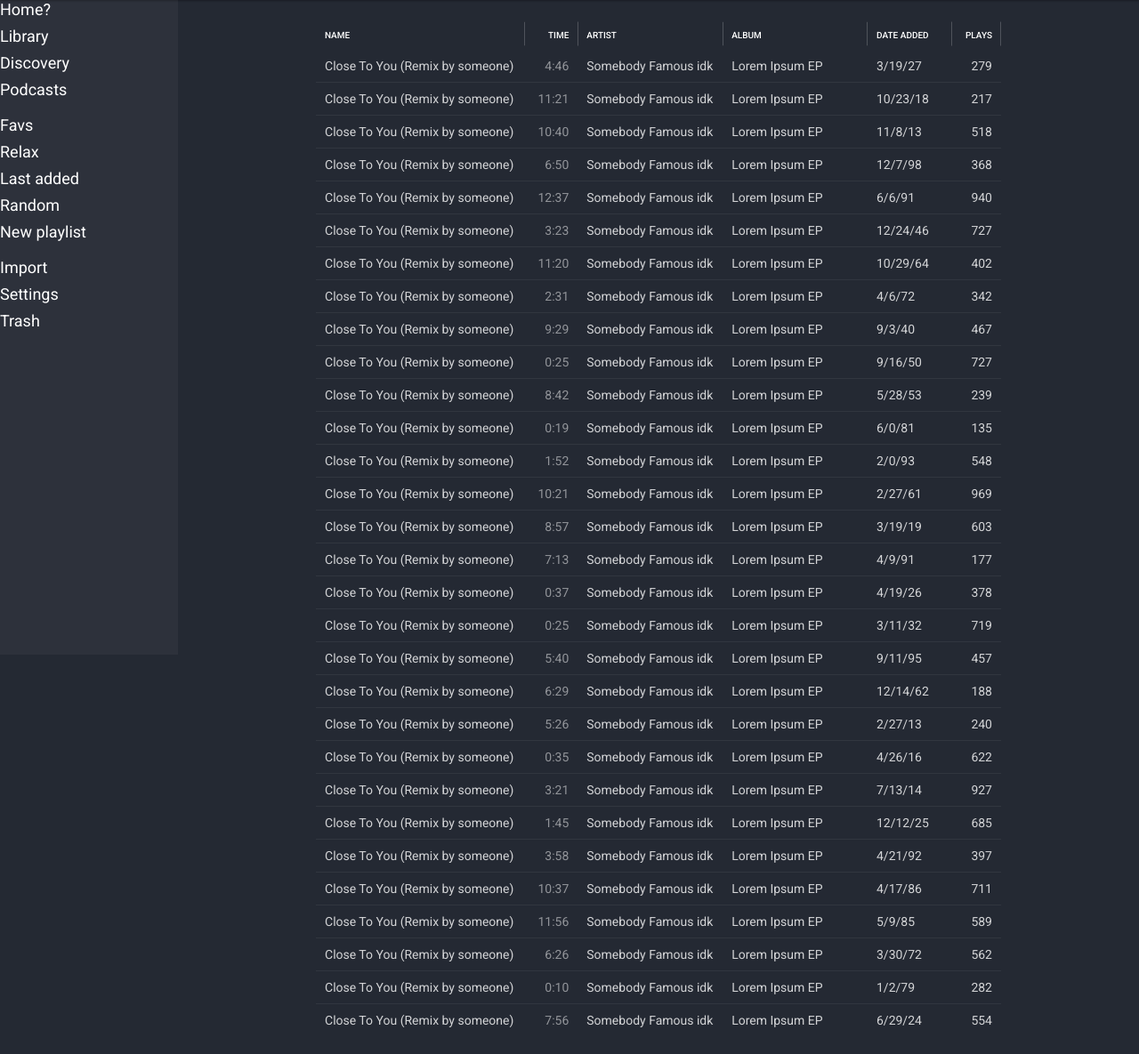
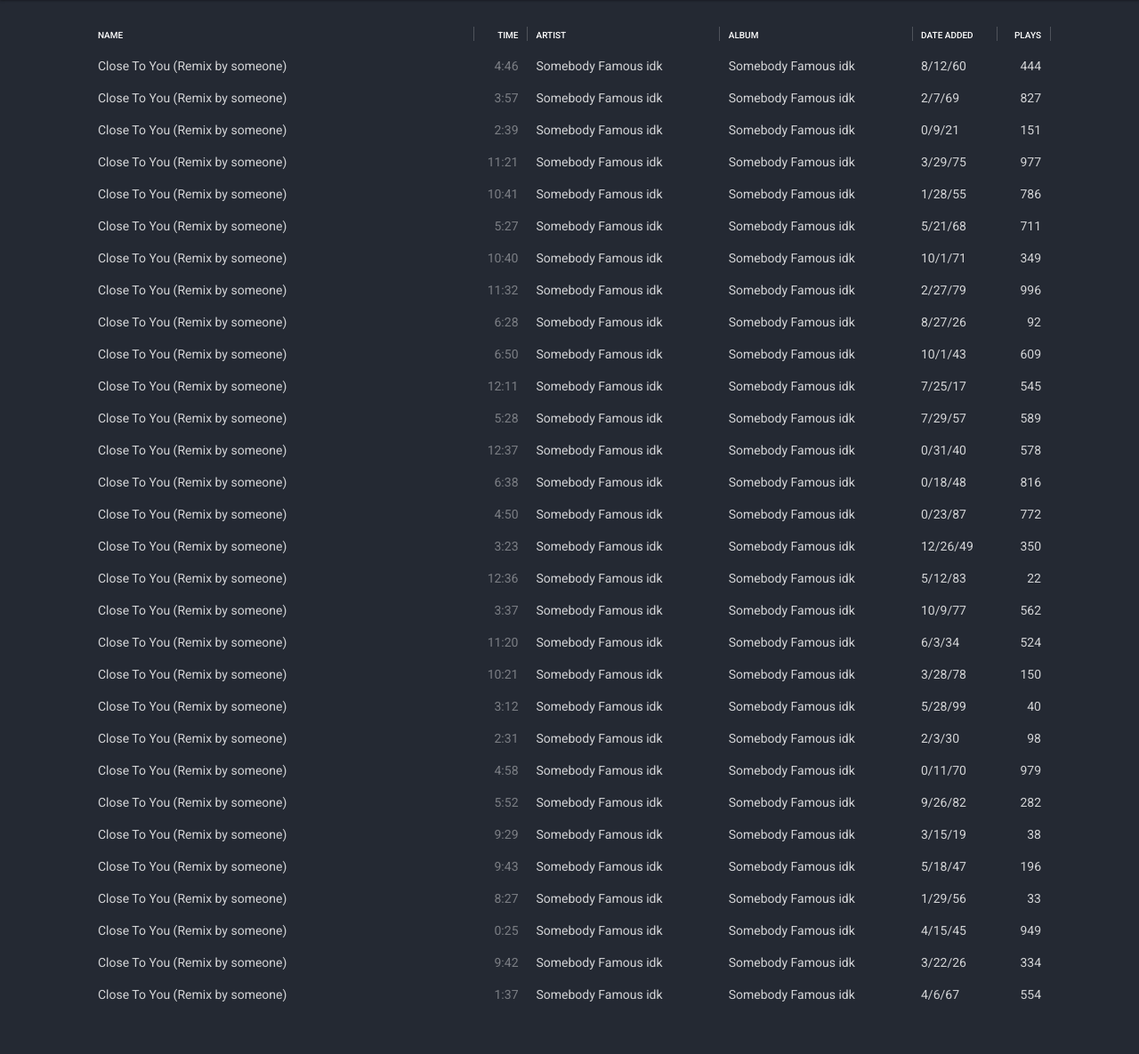
Before and after one commit to probablykasper/ferrum, a PHP site: template pages/music/index.php in a window 1280 px wide. Shown: the part 64-1249 px from the top of the page at 89% size. After the commit the page ends 1190 px from the top, so only its background shows below. Run offline with PHP 8.4, Linux system fonts and the light colour scheme; the template is opened without the code that fills it, so the values that code supplies are empty; some libraries are stand-ins or nearby versions.

Commit message:
Rewritten music table in flex, col resize is WIP

```diff
--- a/css/global.css
+++ b/css/global.css
@@ -54,9 +54,35 @@ aside.sidebar div.spacer { height: 10px; }
 
 main.songs-page { position: absolute; width: calc(100% - 200px); left: 200px; transition: width 0.15s cubic-bezier(0.4, 0, 0.2, 1), left 0.15s cubic-bezier(0.4, 0, 0.2, 1); }
 
+div.music-table { display: flex; justify-content: center; font-size: 14px; color: rgba(255, 255, 255, 0.8); margin: 20px auto; width: calc(100% - 200px); }
+
+div.music-table div.col { min-width: 0px; color: rgba(255, 255, 255, 0.8); }
+
+div.music-table div.col.flexible-width { width: 0px; }
+
+div.music-table div.col.name { text-align: left; flex-grow: 0.5; }
+
+div.music-table div.col.time { text-align: right; width: 60px; }
+
+div.music-table div.col.artist { text-align: left; flex-grow: 0.25; }
+
+div.music-table div.col.album { text-align: left; flex-grow: 0.25; }
+
+div.music-table div.col.date-added { text-align: left; width: 95px; }
+
+div.music-table div.col.plays { text-align: right; width: 60px; }
+
+div.music-table div.col div.cell:first-child { font-weight: 500; font-variant-caps: all-small-caps; color: #FFFFFF; position: relative; overflow: visible; }
+
+div.music-table div.col div.cell:first-child .col-resizer { width: 8px; height: 16px; position: absolute; right: 0px; top: 50%; cursor: col-resize; transform: translate(50%, -50%); z-index: 5; }
+
+div.music-table div.col div.cell:first-child .col-resizer div.line { width: 1px; height: 100%; background-color: rgba(255, 255, 255, 0.2); margin: auto; pointer-events: none; }
+
+div.music-table div.col div.cell { white-space: nowrap; overflow: hidden; text-overflow: ellipsis; padding: 10px; }
+
+div.music-table div.col div.cell.time:nth-child(n+2) { color: rgba(255, 255, 255, 0.4); }
+
 table.songs { border-spacing: 0px; font-size: 14px; margin: 20px auto; }
-
-table.songs tbody { margin: 20px auto; }
 
 table.songs tr.head { color: #FFFFFF; font-variant-caps: all-small-caps; }
 
--- a/css/global.sass
+++ b/css/global.sass
@@ -106,12 +106,86 @@ main.songs-page
     width: calc(100% - 200px)
     left: 200px
     transition: width $transition, left $transition
+div.music-table
+    display: flex
+    justify-content: center
+    font-size: 14px
+    color: rgba(#FFFFFF, 0.8)
+    margin: 20px auto
+    width: calc(100% - 200px)
+    div.col
+        min-width: 0px
+        color: rgba(#FFFFFF, 0.8)
+        &.flexible-width
+            width: 0px
+
+        &.name
+            text-align: left
+            flex-grow: 0.5
+        &.time
+            text-align: right
+            width: 60px
+        &.artist
+            text-align: left
+            flex-grow: 0.25
+        &.album
+            text-align: left
+            flex-grow: 0.25
+        &.date-added
+            text-align: left
+            width: 95px
+        &.plays
+            text-align: right
+            width: 60px
+
+        div.cell:first-child
+            font-weight: 500
+            font-variant-caps: all-small-caps
+            color: #FFFFFF
+            position: relative
+            overflow: visible
+            .col-resizer
+                width: 8px
+                height: 16px
+                position: absolute
+                right: 0px
+                top: 50%
+                cursor: col-resize
+                transform: translate(50%, -50%)
+                z-index: 5
+                div.line
+                    width: 1px
+                    height: 100%
+                    background-color: rgba(#FFFFFF, 0.2)
+                    margin: auto
+                    pointer-events: none
+            // .col-resizer
+            //     width: 8px
+            //     height: 75%
+            //     position: absolute
+            //     top: 50%
+            //     right: 0px
+            //     transform: translate(50%, -50%)
+            //     cursor: col-resize
+            //     z-index: 10
+            //     div
+            //         width: 1px
+            //         height: 100%
+            //         background-color: rgba(#FFFFFF, 0.2)
+            //         margin: auto
+            //         top: 50%
+            //         pointer-events: none
+        div.cell
+            white-space: nowrap
+            overflow: hidden
+            text-overflow: ellipsis
+            padding: 10px
+            &.time:nth-child(n+2)
+                color: rgba(#FFFFFF, 0.4)
 table.songs
     border-spacing: 0px
     font-size: 14px
     margin: 20px auto
-    tbody
-        margin: 20px auto
     tr.head
         color: #FFFFFF
         font-variant-caps: all-small-caps
--- a/js/music/index.js
+++ b/js/music/index.js
@@ -1,116 +1,107 @@
-var sidebarWidth = 200;
-var sidebarVisible = true;
+var userPref = {
+    sidebar: {
+        visible: false,
+        width: 200
+    },
+    tableCols: {
+        name: {
+            visible: true,
+            widthType: "flexible",
+            widthPerc: 50,
+            widthPx: 300
+        },
+        time: {
+            visible: true,
+            widthType: "fixedOnly",
+            widthPx: 60
+        },
+        artist: {
+            visible: true,
+            widthType: "flexible",
+            widthPerc: 25,
+            widthPx: 150
+        },
+        album: {
+            visible: true,
+            widthType: "flexible",
+            widthPerc: 25,
+            widthPx: 150
+        },
+        dateAdded: {
+            visible: true,
+            widthTypeChangable: true,
+            widthType: "fixedOnly",
+            widthPerc: 50,
+            widthPx: 95
+        },
+        plays: {
+            visible: true,
+            widthType: "fixed",
+            widthPx: 60
+        },
+    }
+}
+
+function updateUserPref(pref, value) {
+    userPref[pref] = value;
+}
+
+// SIDEBAR
+    var sidebarWidth = userPref.sidebar.width;
+    var sidebarVisible = userPref.sidebar.visible;
     var sidebar = document.querySelector("aside.sidebar");
     var main = document.querySelector("main.songs-page");
     var sidebarToggle = document.querySelector("div.sidebar-toggle");
+    if (!sidebarVisible) hideSidebar(); // setup
     sidebarToggle.addEventListener("click", function() {
         toggleSidebar();
-})
+    });
     function toggleSidebar() {
-    if (sidebarVisible) {
-        sidebar.style.transform = "translateX(-"+sidebarWidth+"px)";
-        main.style.width = "100%";
-        main.style.left = "0px";
-        sidebarVisible = false;
-    } else {
+        if (sidebarVisible) hideSidebar();
+        else showSidebar();
+    }
+    function showSidebar() {
         sidebar.style.transform = "translateX(0px)";
         main.style.width = "calc(100% - "+sidebarWidth+"px)";
         main.style.left = sidebarWidth+"px";
         sidebarVisible = true;
     }
-    resizeTableContinously();
-    function resizeTableContinously() {
-        requestAnimationFrame(resizeTableContinously);
-        resizeTable();
-    }
+    function hideSidebar() {
+        sidebar.style.transform = "translateX(-"+sidebarWidth+"px)";
+        main.style.width = "100%";
+        main.style.left = "0px";
+        sidebarVisible = false;
     }
 
-var colCount = document.querySelectorAll("tr.head td").length;
-var colResizer = document.querySelectorAll(".col-resizer");
-var mouseDown, mouseStartPosX, mousePosX, mousePosOldX, colClass, oldWidth, div;
+// COL RESIZE
+    var tableMargin = 200;
+
+    var colCount = document.querySelectorAll(".music-table .col").length;
+    var colResizer = document.querySelectorAll(".music-table .col-resizer");
+    var mouseDown, mouseStartPosX, oldWidth, mousePosX, mousePosOldX;
     for (var i = 0; i < colCount; i++) {
         colResizer[i].addEventListener("mousedown", function(e) {
             e.preventDefault();
             mouseDown = true;
-        mouseStartPosX = e.clientX;
-        colClass = e.target.parentElement.classList[0];
-        div = e.target.parentElement.children[0];
-        oldWidth = e.target.parentElement.children[0].clientWidth;
             mousePosX = e.clientX;
+            mousePosStartX = mousePosX;
+            currentCol = e.target.parentElement.parentElement;
+            oldWidth = currentCol.clientWidth;
         });
     }
     document.addEventListener("mousemove", function(e) {
-    mousePosOldX = mousePosX;
         mousePosX = e.clientX;
         if (mouseDown) {
-        var newWidth = oldWidth + (e.clientX - mouseStartPosX)*2;
-        // calculate a theoretical new window width using the new width
-        otherCols = document.querySelectorAll("tr.head td:not(."+colClass+")");
-        otherColsWidth = 0;
-        for (var i = 0; i < otherCols.length; i++) {
-            otherColsWidth += otherCols[i].clientWidth;
-        }
-        if (newWidth + otherColsWidth + 40 > window.innerWidth - sidebarWidth*sidebarVisible) {
-            newWidth = window.innerWidth - 40 - otherColsWidth - sidebarWidth*sidebarVisible;
-        }
-        if (getTableMargin() > 10) {
-            setColWidth(colClass, newWidth);
-        } else {
-            // setColWidth(colClass, newWidth);
-        }
+            widthDifference = mousePosX*2 - mousePosStartX*2;
+            var newWidth = oldWidth + widthDifference; // *2 because it's middle centered
+            currentCol.style.width = newWidth+"px";
+            newTableMargin = tableMargin - widthDifference;
+            console.log(`${newTableMargin} = ${tableMargin} - ${widthDifference}`);
+            document.querySelector(".music-table").style.width = "calc(100% - "+newTableMargin+"px)"
         }
     });
-document.addEventListener("mouseup", function() {
+    document.addEventListener("mouseup", function(e) {
         if (mouseDown) {
             mouseDown = false;
         }
     });
-
-var tableMargin = getTableMargin();
-function getTableMargin() {
-    tableMargin = window.innerWidth - document.querySelector("tbody").clientWidth;
-    return tableMargin;
-}
-function getFlexibleDivsWidth() {
-    var flexibleDivs = document.querySelectorAll("tr.head td.flexible-width > div:first-child");
-    flexibleDivsWidth = 0;
-    for (var i = 0; i < flexibleDivs.length; i++) {
-        flexibleDivsWidth += flexibleDivs[i].clientWidth;
-    }
-    return flexibleDivsWidth;
-}
-function getAvailWidth() {
-    var fixedDivs = document.querySelectorAll("tr.head td.fixed-width");
-    fixedDivsWidth = 0;
-    for (var i = 0; i < fixedDivs.length; i++) {
-        fixedDivsWidth += fixedDivs[i].clientWidth;
-    }
-    var flexibleDivs = document.querySelectorAll("tr.head td.flexible-width");
-    return main.clientWidth - fixedDivsWidth - flexibleDivs.length*20 - tableMargin;
-}
-function setColWidth(theClass, width) {
-    var colArray = document.querySelectorAll("td."+theClass+" > div:first-child");
-    if      (theClass == "name"       && width < 100) width = 100;
-    else if (theClass == "time"       && width < 40)  width = 40;
-    else if (theClass == "artist"     && width < 100) width = 100;
-    else if (theClass == "album"      && width < 100) width = 100;
-    else if (theClass == "date-added" && width < 75)  width = 75;
-    else if (theClass == "plays"      && width < 35)  width = 35;
-    for (var i = 0; i < colArray.length; i++) {
-        colArray[i].style.width = width+"px";
-    }
-}
-function resizeTable(skipTransition) {
-    var flexibleDivs = document.querySelectorAll("tr.head td.flexible-width > div:first-child");
-    var flexibleDivsWidth = getFlexibleDivsWidth();
-    for (var i = 0; i < flexibleDivs.length; i++) {
-        var perc = flexibleDivs[i].clientWidth / flexibleDivsWidth;
-        var newWidth = perc * getAvailWidth();
-        var currentClass = flexibleDivs[i].parentElement.classList[0];
-        setColWidth(currentClass, newWidth);
-    }
-}
-resizeTable();
-window.addEventListener("resize", function() {
-    resizeTable();
-});
--- a/pages/music/index.php
+++ b/pages/music/index.php
@@ -6,7 +6,6 @@
 		<link rel="stylesheet" type="text/css" href="/css/global.css?r=<?=rand(0,999)?>">
 		<link rel="stylesheet" type="text/css" href="/css/music/index.css?r=<?=rand(0,999)?>">
 	</head>
-
 	<body>
         <header class="app-bar">
             <div class="app-bar-button sidebar-toggle ferrum-highlight"></div>
@@ -30,64 +29,66 @@
             <div class="item settings">Trash</div>
         </aside>
         <main class="songs-page home-page">
-            <table class="songs">
-                <tbody>
-                    <tr class="head">
-                        <td class="name flexible-width">
-                            <div>Name</div>
-                            <div class="md width-perc"></div>
+            <div class="music-table">
+                <? $count = 30 ?>
+                <div class="col name flexible-width">
+                    <div class="cell name">
+                        Name
+                        <div class="col-resizer"><div class="line"></div></div>
+                    </div>
+                    <? for ($i = 0; $i < $count; $i++) { ?>
+                        <div class="cell name">Close To You (Remix by someone)</div>
+                    <? } ?>
+                </div>
+                <div class="col time fixed-width">
+                    <div class="cell time">
+                        Time
+                        <div class="col-resizer"><div class="line"></div></div>
+                    </div>
+                    <? for ($i = 0; $i < $count; $i++) { ?>
+                        <div class="cell time"><?=rand(0,12).":".rand(10,59)?></div>
+                    <? } ?>
+                </div>
+                <div class="col artist flexible-width">
+                    <div class="cell artist">
+                        Artist
+                        <div class="col-resizer"><div class="line"></div></div>
+                    </div>
+                    <? for ($i = 0; $i < $count; $i++) { ?>
+                        <div class="cell artist">
+                            Somebody Famous idk
                             <div class="col-resizer"><div class="line"></div></div>
-                        </td>
-                        <td class="time fixed-width">
-                            <div>Time</div>
-                            <div class="md width-perc"></div>
-                            <div class="col-resizer"><div class="line"></div></div>
-                        </td>
-                        <td class="artist flexible-width">
-                            <div>Artist</div>
-                            <div class="md width-perc"></div>
-                            <div class="col-resizer"><div class="line"></div></div>
-                        </td>
-                        <td class="album flexible-width">
-                            <div>Album</div>
-                            <div class="md width-perc"></div>
-                            <div class="col-resizer"><div class="line"></div></div>
-                        </td>
-                        <td class="date-added fixed-width">
-                            <div>Date Added</div>
-                            <div class="md width-perc"></div>
-                            <div class="col-resizer"><div class="line"></div></div>
-                        </td>
-                        <td class="plays fixed-width">
-                            <div>Plays</div>
-                            <div class="md width-perc"></div>
-                            <div class="col-resizer"><div class="line"></div></div>
-                        </td>
-                    </tr>
-                    <? for ($i = 0; $i < 30; $i++) { ?>
-                    <tr>
-                        <td class="name flexible-width">
-                            <div>Close To You (Remix by someone)</div>
-                        </th>
-                        <td class="time">
-                            <div><?=rand(0,12).":".rand(10,59)?></div>
-                        </th>
-                        <td class="artist flexible-width">
-                            <div>Somebody Famous idk</div>
-                        </th>
-                        <td class="album flexible-width">
-                            <div>Lorem Ipsum EP</div>
-                        </th>
-                        <td class="date-added">
-                            <div><?=rand(0,12)."/".rand(0,31)."/".rand(10,99)?></div>
-                        </th>
-                        <td class="plays">
-                            <div><?=rand(0,999)?></div>
-                        </th>
-                    </tr>
+                        </div>
                     <? } ?>
-                </tbody>
-            </table>
+                </div>
+                <div class="col album flexible-width">
+                    <div class="cell album">
+                        Album
+                        <div class="col-resizer"><div class="line"></div></div>
+                    </div>
+                    <? for ($i = 0; $i < $count; $i++) { ?>
+                        <div class="cell album">Somebody Famous idk</div>
+                    <? } ?>
+                </div>
+                <div class="col date-added fixed-width">
+                    <div class="cell date-added">
+                        Date Added
+                        <div class="col-resizer"><div class="line"></div></div>
+                    </div>
+                    <? for ($i = 0; $i < $count; $i++) { ?>
+                        <div class="cell album"><?=rand(0,12)."/".rand(0,31)."/".rand(10,99)?></div>
+                    <? } ?>
+                </div>
+                <div class="col plays fixed-width">
+                    <div class="cell plays">
+                        Plays
+                        <div class="col-resizer"><div class="line"></div></div>
+                    </div>
+                    <? for ($i = 0; $i < $count; $i++) { ?>
+                        <div class="cell plays"><?=rand(0,999)?></div>
+                    <? } ?>
+                </div>
+            </div>
         </main>
 		<!--jQuery--> <script src="https://ajax.googleapis.com/ajax/libs/jquery/3.2.1/jquery.min.js"></script>
 		<!--js.cookie--> <script src="/js/js.cookie-2.1.4.min.js"></script>
```
Also changed, not shown: js/music/index-old.js (added, +116 -0 lines), pages/music/index-old.php (added, +97 -0 lines). Lines whose indentation alone changed are shown as unchanged.
